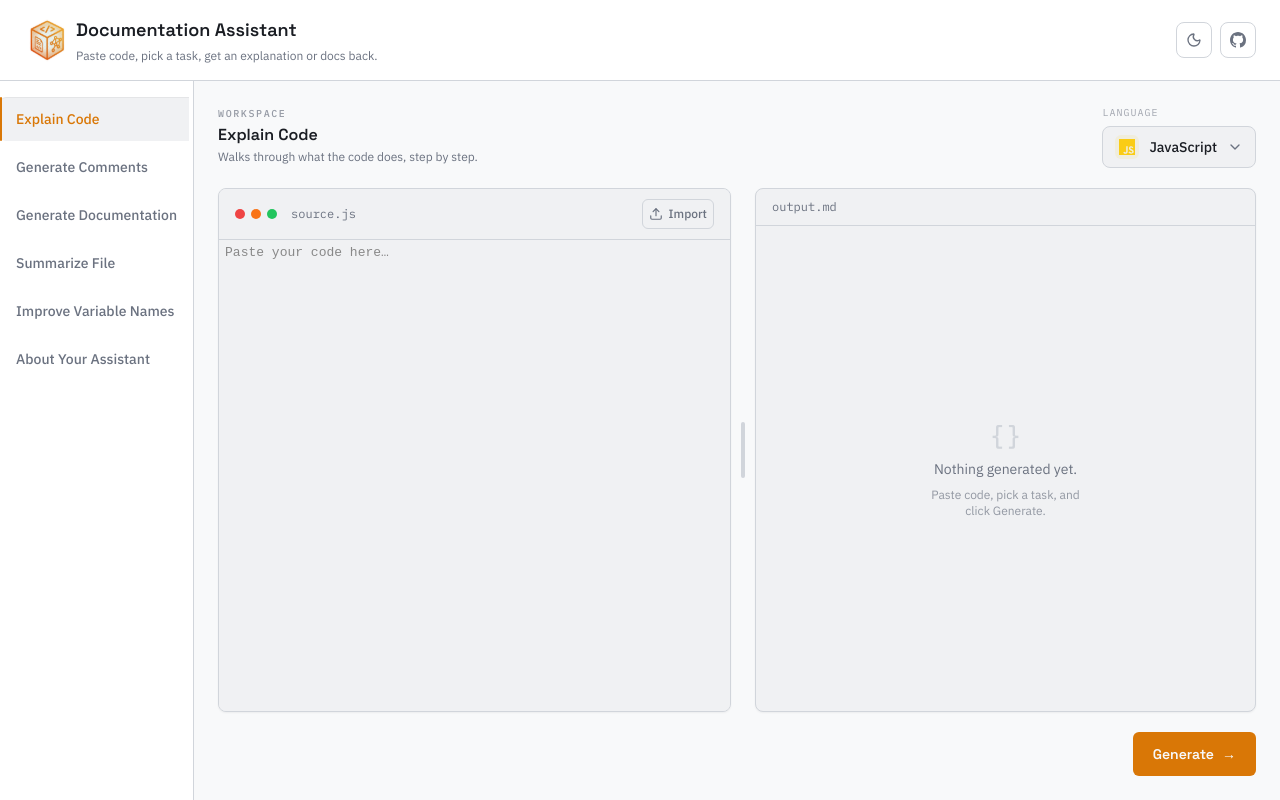
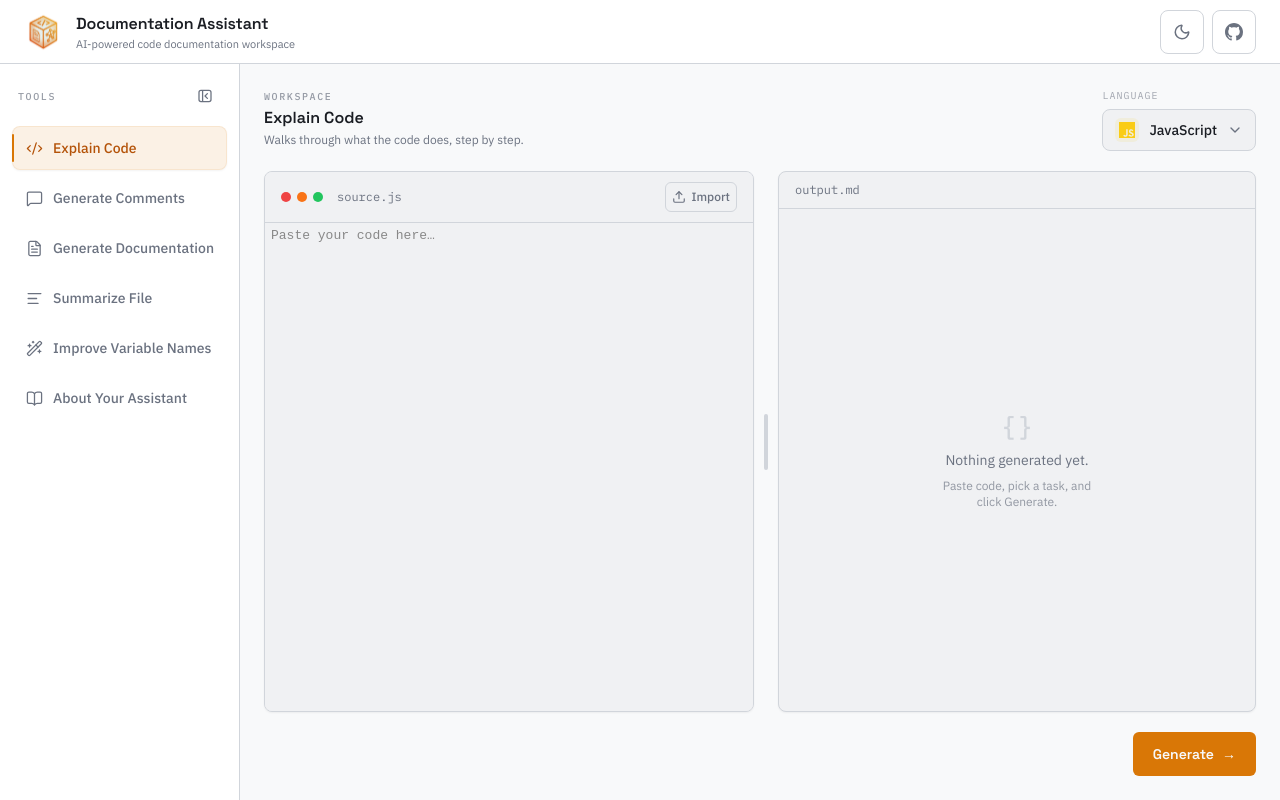
Before and after one commit to mryeminaung/documentation-assistant, a React (Vite) app in the folder client/: page / in a window 1280 px wide. Built offline with nearby package versions, Linux system fonts and the light colour scheme.

Commit message:
feat(navigation): add compact sidebar and refine header

```diff
--- a/client/src/components/Header.jsx
+++ b/client/src/components/Header.jsx
@@ -11,31 +11,32 @@ function GithubIcon({ className }) {
 
 export default function Header({ theme, onToggleTheme }) {
   return (
-    <header className="flex items-center justify-between border-b border-border bg-panel px-4 py-3 sm:px-6 sm:py-4 dark:bg-[#1F242C]">
-      <div className="flex items-center gap-1">
-        <img src={logo} alt="Documentation Assistant" className="h-12 w-12 shrink-0" />
-        <div>
-          <h1 className="font-display text-base font-semibold leading-none text-ink dark:text-[#E7E9EC] sm:text-lg">
+    <header className="flex h-16 shrink-0 items-center justify-between border-b border-border bg-panel px-4 sm:px-5 md:px-6 dark:bg-[#1F242C]">
+      <div className="flex min-w-0 items-center gap-3">
+        <img src={logo} alt="" className="h-9 w-9 shrink-0 sm:h-10 sm:w-10" />
+        <div className="min-w-0">
+          <h1 className="truncate font-display text-sm font-semibold leading-tight tracking-[-0.01em] text-ink sm:text-base dark:text-[#E7E9EC]">
             Documentation Assistant
           </h1>
-          <p className="mt-1 hidden text-xs text-muted sm:block">
-            Paste code, pick a task, get an explanation or docs back.
+          <p className="mt-0.5 hidden truncate text-[11px] leading-tight text-muted sm:block">
+            AI-powered code documentation workspace
           </p>
         </div>
       </div>
 
-      <div className="flex items-center gap-2">
+      <div className="ml-3 flex shrink-0 items-center gap-2">
         <ThemeToggle theme={theme} onToggle={onToggleTheme} />
         <a
           href="https://github.com/mryeminaung/documentation-assistant"
           target="_blank"
           rel="noopener noreferrer"
           aria-label="View source on GitHub"
-          className="flex h-9 w-9 items-center justify-center rounded-lg border border-border bg-panel text-muted
-                     transition-colors hover:border-accent/40 hover:text-accent
-                     focus-visible:outline-none dark:bg-[#1F242C]"
+          title="View source on GitHub"
+          className="flex h-11 w-11 items-center justify-center rounded-lg border border-border bg-panel text-muted
+                     transition-[border-color,background-color,color] duration-150 hover:border-accent/40 hover:bg-accent/5 hover:text-accent
+                     focus-visible:outline-none focus-visible:ring-2 focus-visible:ring-accent focus-visible:ring-offset-2 focus-visible:ring-offset-panel dark:bg-[#1F242C] dark:focus-visible:ring-offset-[#1F242C]"
         >
-          <GithubIcon className="h-4 w-4" />
+          <GithubIcon className="h-[18px] w-[18px]" />
         </a>
       </div>
     </header>
--- a/client/src/components/TaskTabs.jsx
+++ b/client/src/components/TaskTabs.jsx
@@ -1,38 +1,94 @@
-import { TASKS } from "../lib/constants";
+import { AlignLeft, BookOpen, Code2, FileText, MessageSquare, Wand2 } from 'lucide-react'
+import { TASKS } from '../lib/constants'
+
+const TASK_ICONS = {
+  explain: Code2,
+  comment: MessageSquare,
+  docs: FileText,
+  summarize: AlignLeft,
+  rename: Wand2,
+  creator: BookOpen,
+}
+
+function SidebarToggleIcon({ compact }) {
+  return (
+    <svg viewBox="0 0 20 20" fill="none" stroke="currentColor" strokeWidth="1.6" aria-hidden="true" className="h-4 w-4">
+      <rect x="2.5" y="3" width="15" height="14" rx="2.5" />
+      <path d="M7 3v14" />
+      <path d={compact ? 'm10 7 3 3-3 3' : 'm13 7-3 3 3 3'} strokeLinecap="round" strokeLinejoin="round" />
+    </svg>
+  )
+}
 
 // Desktop: vertical binder tabs on the side of the editor.
 // Mobile (< md): collapses into a horizontal, scrollable pill row so
 // the workspace below still gets full width.
-export default function TaskTabs({ value, onChange, className = '' }) {
+export default function TaskTabs({ value, onChange, compact, onToggleCompact }) {
   return (
     <nav
       aria-label="Task"
-			className={`thin-scroll flex gap-2 overflow-x-auto border-b border-border bg-panel
-                 px-4 py-3 md:flex-col md:gap-1 md:overflow-visible md:border-b-0
-                 md:border-r md:px-0 md:py-4 dark:bg-[#1F242C] ${className}`}>
+      data-compact={compact}
+      className={`no-scrollbar flex shrink-0 snap-x snap-mandatory scroll-px-3 gap-1.5 overflow-x-auto overscroll-x-contain border-b border-border bg-panel px-3 py-2.5
+                  transition-[width,padding] duration-200 ease-out md:flex-col md:overflow-visible md:border-b-0 md:border-r md:py-3
+                  dark:bg-[#1F242C] ${compact ? 'md:w-[72px] md:px-2' : 'md:w-60 md:px-3'}`}
+    >
+      <div className={`mb-1 hidden h-10 items-center md:flex ${compact ? 'justify-center' : 'justify-between px-1.5'}`}>
+        {!compact && (
+          <span className="font-mono text-[10px] font-medium uppercase tracking-[0.16em] text-muted/70">
+            Tools
+          </span>
+        )}
+        <button
+          type="button"
+          onClick={onToggleCompact}
+          aria-label={compact ? 'Expand sidebar' : 'Collapse sidebar'}
+          aria-expanded={!compact}
+          className="flex h-8 w-8 items-center justify-center rounded-lg text-muted transition-colors duration-150 hover:bg-panel-alt hover:text-ink focus-visible:outline-none focus-visible:ring-2 focus-visible:ring-accent dark:hover:bg-[#2B323D] dark:hover:text-[#E7E9EC]"
+        >
+          <SidebarToggleIcon compact={compact} />
+        </button>
+      </div>
+
       {TASKS.map((task) => {
-				const isActive = task.id === value;
+        const isActive = task.id === value
+        const Icon = TASK_ICONS[task.id] ?? Code2
+        const tooltipId = `task-tooltip-${task.id}`
+
         return (
           <button
             key={task.id}
             type="button"
+            aria-label={task.label}
+            aria-describedby={compact ? tooltipId : undefined}
             aria-pressed={isActive}
             onClick={() => onChange(task.id)}
-						className={[
-							"group relative shrink-0 whitespace-nowrap rounded-md px-3.5 py-2 text-left text-sm",
-							"font-medium transition-colors duration-150 focus-visible:outline-none",
-							"md:rounded-l-md md:rounded-r-none md:py-3 md:pl-4 md:pr-3 md:mr-1",
+            className={`group/task relative flex h-11 shrink-0 snap-start items-center gap-2.5 whitespace-nowrap rounded-lg px-3.5 text-left text-sm font-medium
+                        transition-[background-color,color,box-shadow] duration-150 focus-visible:outline-none focus-visible:ring-2 focus-visible:ring-accent focus-visible:ring-offset-1 focus-visible:ring-offset-panel
+                        md:w-full dark:focus-visible:ring-offset-[#1F242C] ${compact ? 'md:justify-center md:px-0' : ''} ${
                           isActive
-								? "bg-accent/15 text-accent md:z-10 md:bg-panel-alt md:shadow-tab dark:md:bg-[#242A33]"
-								: "text-muted hover:bg-panel-alt/60 hover:text-ink dark:hover:text-[#E7E9EC] md:hover:bg-transparent",
-						].join(" ")}>
+                            ? 'bg-accent/10 text-accent-dim shadow-sm ring-1 ring-inset ring-accent/10 dark:text-amber-400'
+                            : 'text-muted hover:bg-panel-alt hover:text-ink dark:hover:bg-[#2B323D] dark:hover:text-[#E7E9EC]'
+                        }`}
+          >
             {isActive && (
-							<span className="absolute inset-x-3 bottom-1 h-0.5 rounded-full bg-accent md:inset-x-auto md:inset-y-0 md:left-0 md:bottom-auto md:h-full md:w-0.5" />
+              <span className="absolute inset-x-3 bottom-0 h-0.5 rounded-full bg-accent md:inset-x-auto md:inset-y-2 md:left-0 md:h-auto md:w-0.5" aria-hidden="true" />
             )}
+            <Icon className="h-[17px] w-[17px] shrink-0" strokeWidth={1.8} aria-hidden="true" />
+            <span className={compact ? 'md:sr-only' : ''}>{task.label}</span>
+
+            {compact && (
+              <span
+                id={tooltipId}
+                role="tooltip"
+                className="pointer-events-none absolute left-full top-1/2 z-50 ml-3 hidden -translate-y-1/2 rounded-md border border-border bg-panel px-2.5 py-1.5 text-xs font-medium text-ink opacity-0 shadow-lg
+                           transition-opacity duration-150 group-hover/task:opacity-100 group-focus-visible/task:opacity-100 md:block dark:bg-[#242A33] dark:text-[#E7E9EC]"
+              >
                 {task.label}
+              </span>
+            )}
           </button>
-				);
+        )
       })}
     </nav>
-	);
+  )
 }
--- a/client/src/components/ThemeToggle.jsx
+++ b/client/src/components/ThemeToggle.jsx
@@ -8,11 +8,12 @@ export default function ThemeToggle({ theme, onToggle }) {
       type="button"
       onClick={onToggle}
       aria-label={isDark ? 'Switch to light mode' : 'Switch to dark mode'}
-      className="flex h-9 w-9 items-center justify-center rounded-lg border border-border bg-panel text-muted
-                 transition-colors hover:border-accent/40 hover:text-accent
-                 focus-visible:outline-none dark:bg-[#1F242C]"
+      title={isDark ? 'Switch to light mode' : 'Switch to dark mode'}
+      className="flex h-11 w-11 items-center justify-center rounded-lg border border-border bg-panel text-muted
+                 transition-[border-color,background-color,color] duration-150 hover:border-accent/40 hover:bg-accent/5 hover:text-accent
+                 focus-visible:outline-none focus-visible:ring-2 focus-visible:ring-accent focus-visible:ring-offset-2 focus-visible:ring-offset-panel dark:bg-[#1F242C] dark:focus-visible:ring-offset-[#1F242C]"
     >
-      {isDark ? <Sun className="h-4 w-4" /> : <Moon className="h-4 w-4" />}
+      {isDark ? <Sun className="h-[18px] w-[18px]" /> : <Moon className="h-[18px] w-[18px]" />}
     </button>
   )
 }
```
Also changed, not shown: 1 other file (tests, documents, lock files or other folders). Lines whose indentation alone changed are shown as unchanged.
